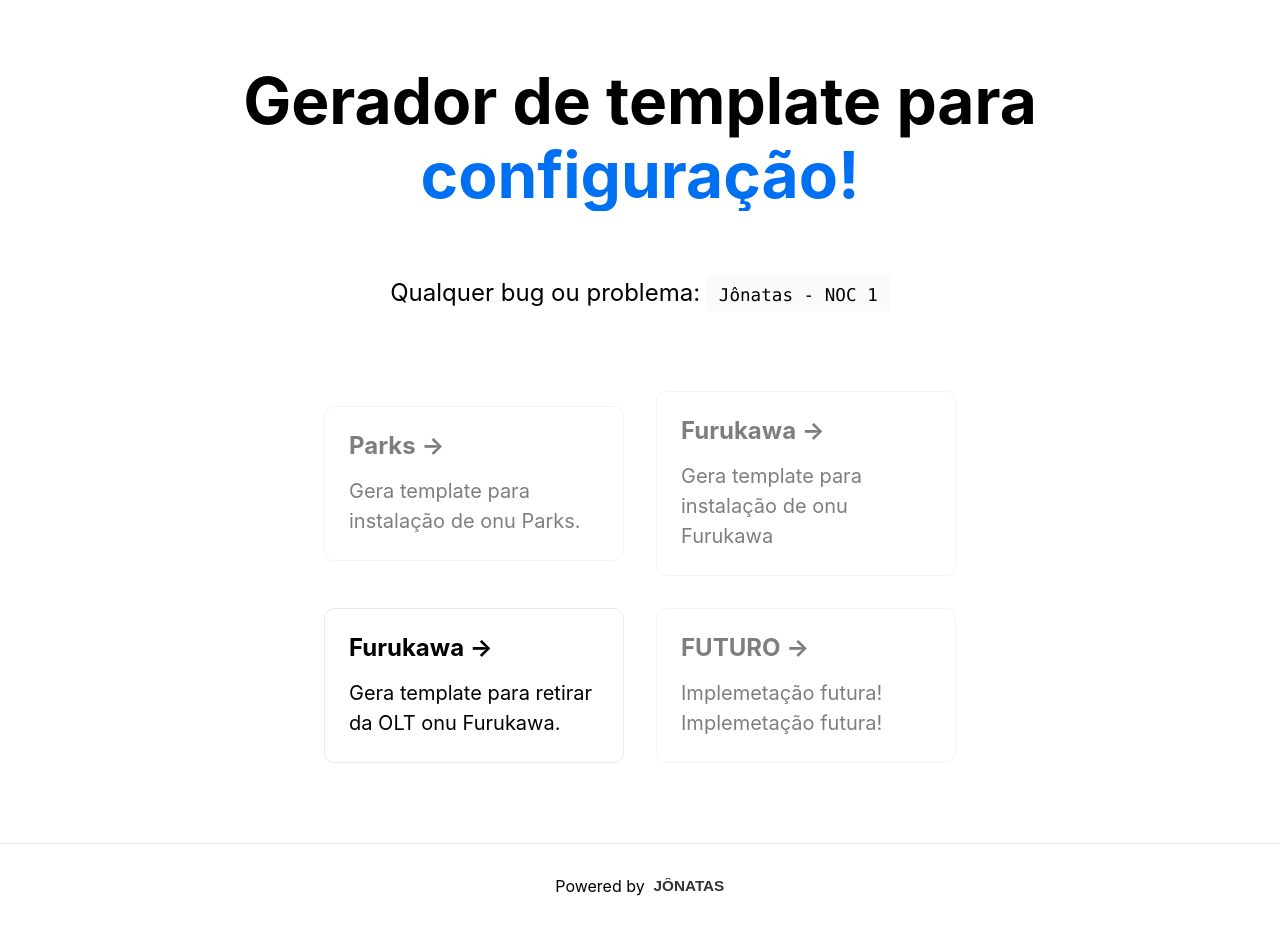
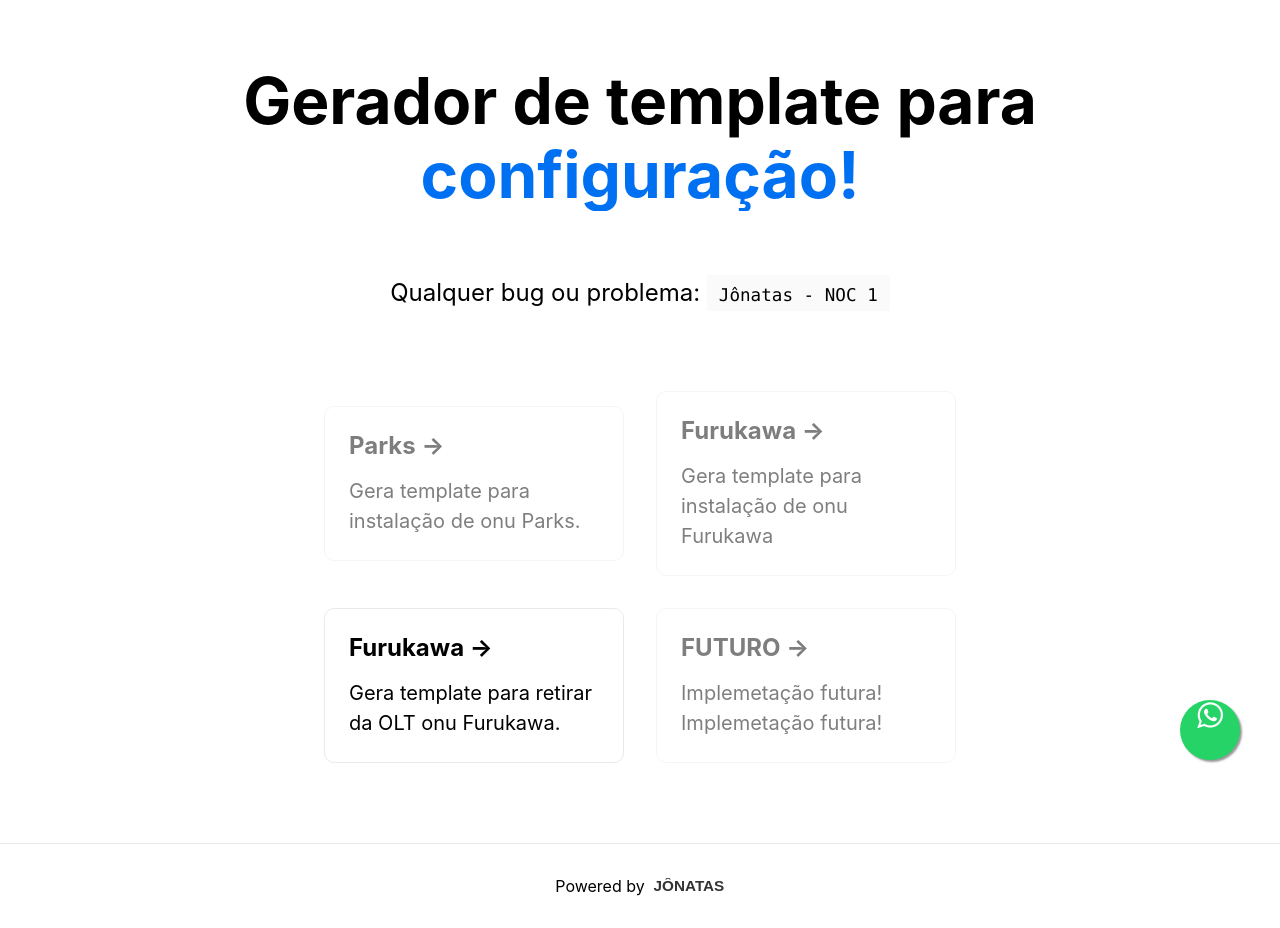
Before and after one commit to jonatasJS/create-generate-onu-tamplates-app, a Next.js app: page / in a window 1280 px wide. Built offline with nearby package versions, Linux system fonts and the light colour scheme.

Commit message:
add button wtts

```diff
--- a/pages/_app.tsx
+++ b/pages/_app.tsx
@@ -64,6 +64,24 @@ function MyApp({ Component, pageProps, router }: AppProps) {
               </a>
             </Link>
           </footer>
+          <Link href="https://api.whatsapp.com/send?phone=5563991321180&text=Ol%C3%A1%2C%20gostaria%20de%20verificar%20um%20or%C3%A7amento.">
+            <a style={{
+              position: "fixed",
+              width: "60px",
+              height: "60px",
+              bottom: "40px",
+              right: "40px",
+              background: "#25D366",
+              color: "white",
+              borderRadius: "50%",
+              textAlign: "center",
+              fontSize: "30px",
+              boxShadow: "2px 2px 2px #999",
+              zIndex: 9999,
+            }} target="_blank">
+              <i className="fa fa-whatsapp my-float"></i>
+            </a>
+          </Link>
         </ThemeProvider>
       </motion.div>
     </AnimatePresence>
--- a/pages/_document.tsx
+++ b/pages/_document.tsx
@@ -36,6 +36,7 @@ class MyDocument extends Document {
               `,
             }}
           ></script>
+          <link rel="stylesheet" href="https://maxcdn.bootstrapcdn.com/font-awesome/4.5.0/css/font-awesome.min.css" />
           <meta charSet="utf-8" />
           <meta
             name="viewport"
```
